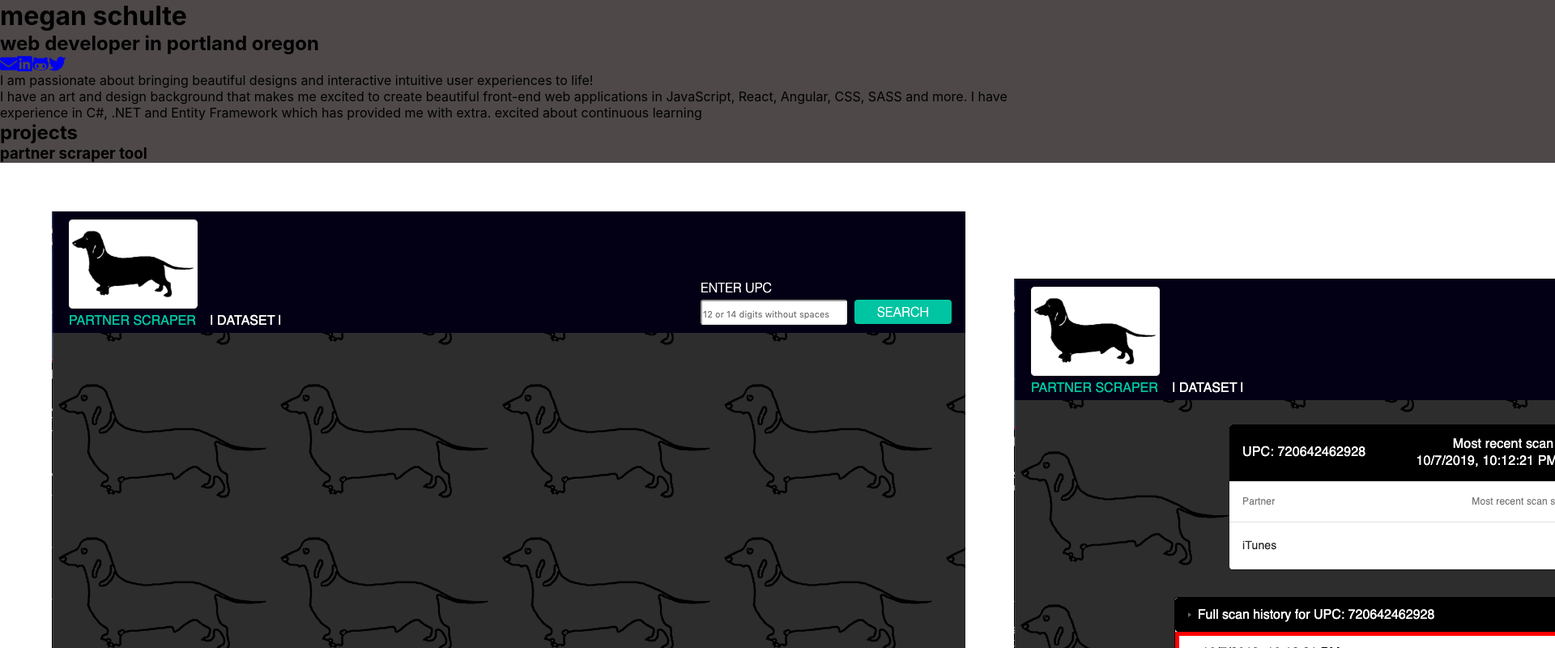
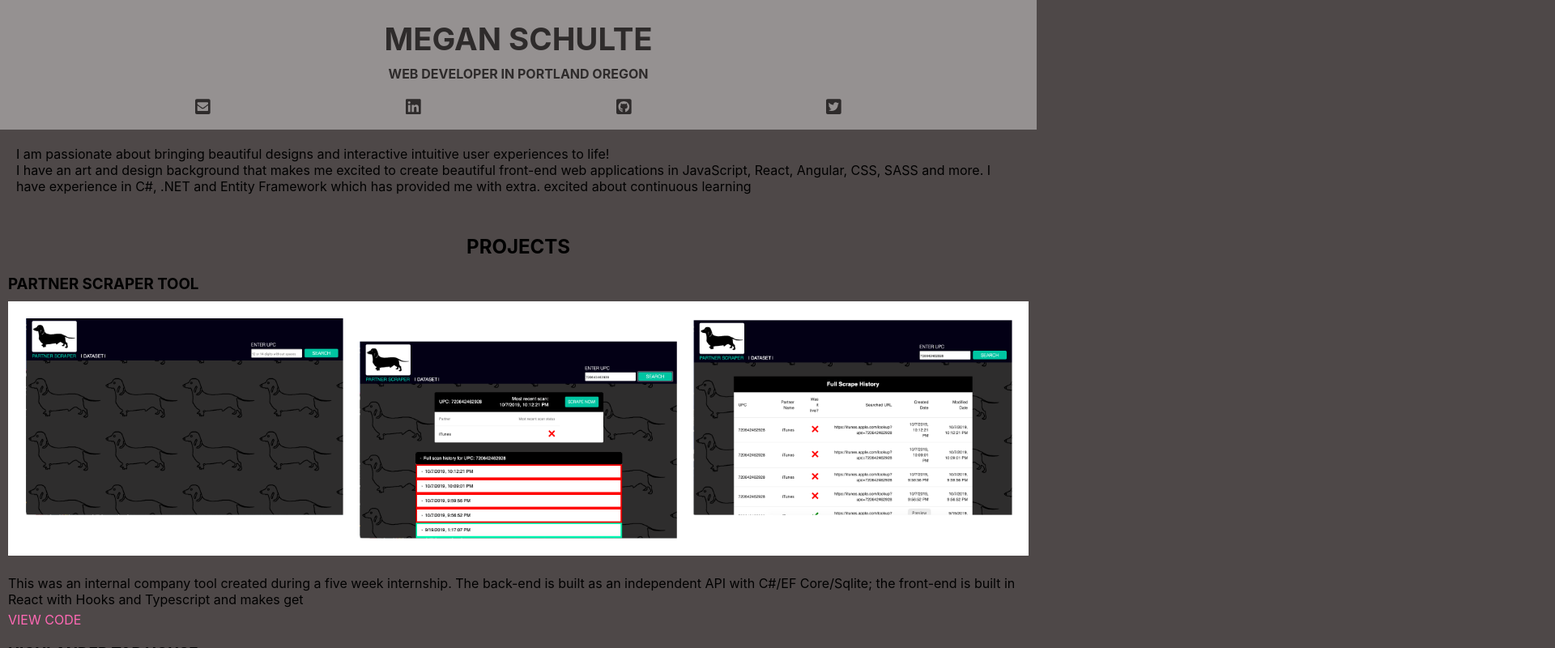
Before and after one commit to meganschultepdx/ms-portfolio, a React (Create React App) app: page / in a window 1280 px wide. Shown: the top 800 px of the page at 81% size, 1920 px wide, since content can reach past the window. Built offline with nearby package versions, Linux system fonts and the light colour scheme.

Commit message:
add basic styling

```diff
--- a/src/App.css
+++ /dev/null
@@ -1,6 +0,0 @@
-* {
-	box-sizing: border-box;
-	padding: 0;
-	margin: 0;
-	background-color: rgb(78, 72, 72);
-}
--- a/src/App.js
+++ b/src/App.js
@@ -1,5 +1,5 @@
 import React from "react";
-import "./App.css";
+import "./Styles.css";
 import HeaderT from "./Components/HeaderT";
 import About from "./Components/About";
 import Projects from "./Components/Projects";
--- a/src/Components/AboutPersonal.jsx
+++ b/src/Components/AboutPersonal.jsx
@@ -3,7 +3,7 @@ import React from "react";
 const AboutPersonal = () => {
 	return (
 		<div className="aboutPersonal">
-			<h2>more about me</h2>
+			<h2 className="sectionLabel">more about me</h2>
 			<p>
 				Dog mom, horror movies, canoeing, camping, hiking, metal and board games
 			</p>
--- a/src/Components/Contact.jsx
+++ b/src/Components/Contact.jsx
@@ -1,26 +1,26 @@
 import React from "react";
 import { FontAwesomeIcon } from "@fortawesome/react-fontawesome";
-import { faEnvelope } from "@fortawesome/free-solid-svg-icons";
+import { faEnvelopeSquare } from "@fortawesome/free-solid-svg-icons";
 import {
 	faLinkedin,
-	faTwitter,
-	faGithubAlt
+	faTwitterSquare,
+	faGithubSquare
 } from "@fortawesome/free-brands-svg-icons";
 
 const Contact = () => {
 	return (
 		<div className="contact">
 			<a href="mailto:megan.schulte.pdx@gmail.com">
-				<FontAwesomeIcon icon={faEnvelope} size="lg" />
+				<FontAwesomeIcon icon={faEnvelopeSquare} size="lg" />
 			</a>
 			<a href="https://www.linkedin.com/in/megan-schulte-pdx/">
 				<FontAwesomeIcon icon={faLinkedin} size="lg" />
 			</a>
 			<a href="https://github.com/meganschultepdx">
-				<FontAwesomeIcon icon={faGithubAlt} size="lg" />
+				<FontAwesomeIcon icon={faGithubSquare} size="lg" />
 			</a>
 			<a href="https://twitter.com/MeganSchultePdx?s=09">
-				<FontAwesomeIcon icon={faTwitter} size="lg" />
+				<FontAwesomeIcon icon={faTwitterSquare} size="lg" />
 			</a>
 		</div>
 	);
--- a/src/Components/Projects.jsx
+++ b/src/Components/Projects.jsx
@@ -1,6 +1,4 @@
 import React from "react";
-import { Player } from "video-react";
-import "video-react/dist/video-react.css";
 
 const fieldguide2 = require("../assets/img/fieldguide2.png");
 const stephenkingdom = require("../assets/img/stephenkingdom.png");
@@ -12,11 +10,18 @@ const hairsalon = require("../assets/img/hairsalon.png");
 const Projects = () => {
 	return (
 		<div className="projects">
-			<h2>projects</h2>
-
-			<h3>partner scraper tool</h3>
-			<img src={PartnerScraperPic} alt="screen shots of app" />
-			<p>
+			<h2 className="sectionLabel">projects</h2>
+			<h3 className="projectTitles">partner scraper tool</h3>
+			<div className="imageBackground">
+				<div className="whiteImageBackground">
+					<img
+						src={PartnerScraperPic}
+						className="screenShot"
+						alt="screen shots of app"
+					/>
+				</div>
+			</div>
+			<p className="aboutProject">
 				This was an internal company tool created during a five week internship.
 				The back-end is built as an independent API with C#/EF Core/Sqlite; the
 				front-end is built in React with Hooks and Typescript and makes get
@@ -24,27 +29,15 @@ const Projects = () => {
 			<a
 				href="https://github.com/meganschultepdx/Epicodus-Internship-Project"
 				target="blank"
+				className="linkToCode"
 			>
 				view Code
 			</a>
 
-			<h3>the stephen kingdom</h3>
-			<img src={stephenkingdom} alt="screen shots of app" />
-			<p>
-				This mobile app will be a database for information on Stephen King
-				related movies and mini-series. It will provide users with information
-			</p>
-			<a
-				href="https://github.com/meganschultepdx/the-stephen-kingdom"
-				target="blank"
-			>
-				view Code
-			</a>
+			<h3 className="projectTitles">highlander tap house</h3>
+			<img src={highlander} alt="screen shots of app" className="screenShot" />
 
-			<h3>highlander tap house</h3>
-			<img src={highlander} alt="screen shots of app" />
-
-			<p>
+			<p className="aboutProject">
 				This web application is designed to be both a tap room beer list for
 				customers and a keg tracking app for the eployees of said tap room. It
 				is created using React and supporting tools.
@@ -52,17 +45,39 @@ const Projects = () => {
 			<a
 				href="https://github.com/meganschultepdx/highlander-tap-house"
 				target="blank"
+				className="linkToCode"
 			>
 				view Code
 			</a>
 
-			<h3>portland field guide</h3>
-			<a href="https://portland-field-guide.firebaseapp.com/" target="blank">
+			<h3 className="projectTitles">the stephen kingdom</h3>
+			<img
+				src={stephenkingdom}
+				alt="screen shots of app"
+				className="screenShot"
+			/>
+			<p className="aboutProject">
+				This mobile app will be a database for information on Stephen King
+				related movies and mini-series. It will provide users with information
+			</p>
+			<a
+				href="https://github.com/meganschultepdx/the-stephen-kingdom"
+				target="blank"
+				className="linkToCode"
+			>
+				view Code
+			</a>
+
+			<h3 className="projectTitles">portland field guide</h3>
+			<img src={fieldguide2} alt="screen shots of app" className="screenShot" />
+			<a
+				href="https://portland-field-guide.firebaseapp.com/"
+				target="blank"
+				className="linkToCode"
+			>
 				view hosted site
 			</a>
-
-			<img src={fieldguide2} alt="screen shots of app" />
-			<p>
+			<p className="aboutProject">
 				This is a web application that allows users to search local native and
 				invasive plants in Portland, OR. This app was inspired by the love of
 				plants and the desire to know them better. It is very satisfying to be
@@ -70,31 +85,37 @@ const Projects = () => {
 			<a
 				href="https://github.com/meganschultepdx/Portland-field-guide"
 				target="blank"
+				className="linkToCode"
 			>
 				view Code
 			</a>
 
-			<h3>alchemy hair salon</h3>
-			<img src={hairsalon} alt="screen shots of app" />
-			<p>
+			<h3 className="projectTitles">alchemy hair salon</h3>
+			<img src={hairsalon} alt="screen shots of app" className="screenShot" />
+			<p className="aboutProject">
 				This web application allows the user to check the surf report and
 				weather for three main surf spots on the Oregon coast. It prpovides only
 				the most essential information needed to decide whether the conditions
 				are good for surfing at that particular location at that particular time
 			</p>
-			<a href="https://github.com/meganschultepdx/HairSalon" target="blank">
+			<a
+				href="https://github.com/meganschultepdx/HairSalon"
+				target="blank"
+				className="linkToCode"
+			>
 				view Code
 			</a>
 
-			<h3>pdx free food finder</h3>
-			<img src={freefood} alt="screen shots of app" />
+			<h3 className="projectTitles">pdx free food finder</h3>
+			<img src={freefood} alt="screen shots of app" className="screenShot" />
 			<a
 				href="https://meganschultepdx.github.io/free-food-finder/index.html"
 				target="blank"
+				className="linkToCode"
 			>
 				view hosted site
 			</a>
-			<p>
+			<p className="aboutProject">
 				This is a website that helps users easily locate free food-pantries and
 				meals across Portland, OR. As such, we call it "Free Food Finder PDX"
 				(FFF-PDX). The landing page displays the FFF-PDX logo, a menu bar and a
@@ -102,6 +123,7 @@ const Projects = () => {
 			<a
 				href="https://github.com/meganschultepdx/free-food-finder"
 				target="blank"
+				className="linkToCode"
 			>
 				view Code
 			</a>
--- a/src/Components/Title.jsx
+++ b/src/Components/Title.jsx
@@ -3,8 +3,8 @@ import React from "react";
 const Title = () => {
 	return (
 		<div className="title">
-			<h1>megan schulte</h1>
-			<h2>web developer in portland oregon</h2>
+			<h1 id="titleName">megan schulte</h1>
+			<h2 id="titleDescription">web developer in portland oregon</h2>
 		</div>
 	);
 };
--- a/src/styles.css
+++ b/src/styles.css
@@ -0,0 +1,130 @@
+* {
+	box-sizing: border-box;
+	margin: 0;
+}
+
+body {
+	background-color: rgb(78, 72, 72);
+}
+
+.header {
+	height: 160px;
+	background-color: white;
+	opacity: 0.4;
+	width: 100%;
+}
+
+.title {
+	text-transform: uppercase;
+}
+
+#titleName {
+	display: flex;
+	justify-content: center;
+	padding-bottom: 10px;
+	padding-top: 25px;
+	font-size: 2.4em;
+}
+
+#titleDescription {
+	display: flex;
+	justify-content: center;
+	padding-bottom: 20px;
+	font-size: 1em;
+}
+
+.contact {
+	display: flex;
+	justify-content: space-evenly;
+}
+
+.contact a {
+	color: black;
+}
+
+.about {
+	margin: 20px;
+}
+
+.sectionLabel {
+	text-align: center;
+	text-transform: uppercase;
+	padding-top: 30px;
+}
+
+.projectTitles {
+	text-transform: uppercase;
+	padding-top: 20px;
+	margin-left: 10px;
+}
+
+.screenShot {
+	width: 100%;
+	padding-right: 10px;
+	padding-left: 10px;
+	margin-top: 10px;
+	margin-bottom: 10px;
+}
+
+.aboutProject {
+	padding-top: 10px;
+	padding-bottom: 5px;
+	margin-left: 10px;
+}
+
+/* unvisited link */
+a.linkToCode {
+	color: hotpink;
+	text-transform: uppercase;
+	text-decoration: none;
+	margin-bottom: 50px;
+	margin-left: 10px;
+}
+
+/* visited link
+.linkToCode a:visited {
+	text-transform: uppercase;
+	text-decoration: none;
+	color: hotpink;
+}
+
+/* mouse over link */
+/* .linkToCode a:hover {
+	color: green;
+	text-transform: uppercase;
+	text-decoration: none;
+} */
+
+/* selected link */
+/* .linkToCode a:active {
+	color: blue;
+	text-transform: uppercase;
+	text-decoration: none;
+} */
+
+/* .imageBackground {
+	margin-left: auto;
+	margin-right: auto;
+	width: 96%;
+}
+
+.whiteImageBackground {
+	background-color: white;
+} */
+
+.aboutPersonal {
+	margin-top: 20px;
+	margin-left: 10px;
+	margin-bottom: 20px;
+}
+
+.footer {
+	width: 100%;
+	height: 50px;
+	background-color: white;
+	opacity: 0.4;
+	text-align: center;
+	padding: 15px;
+	font-size: 1em;
+	font-weight: lighter;
+}
```
